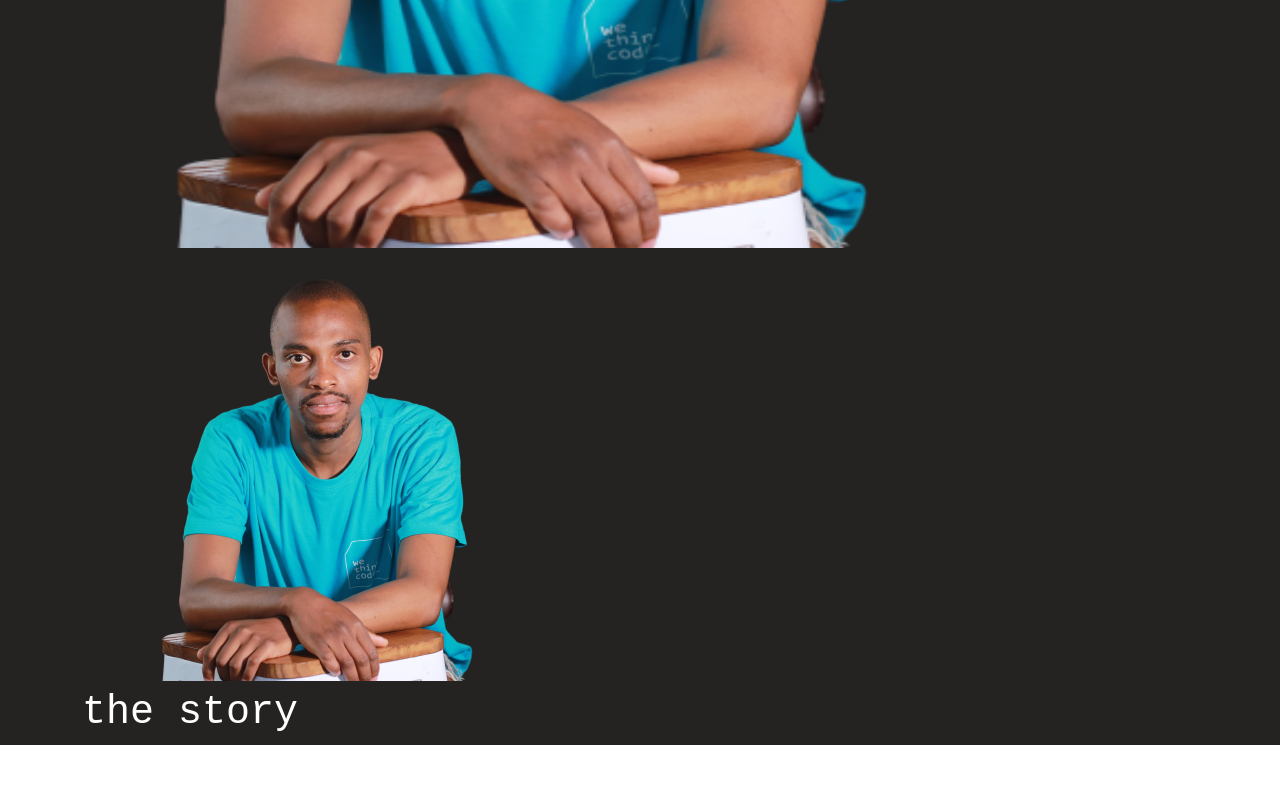
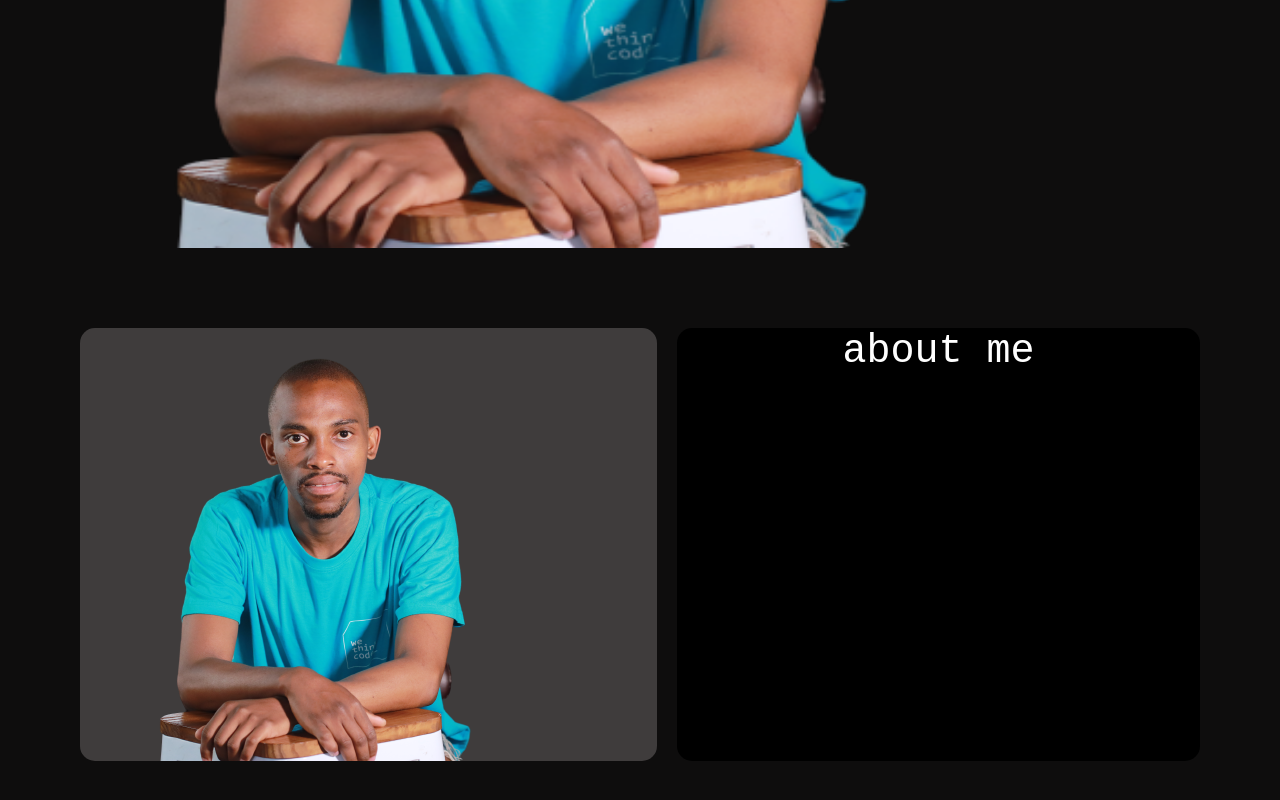
Before and after one commit to SEOKAMELA/Portfolio, a React (Create React App) app: page / in a window 1280 px wide. Shown: the part 552-1352 px from the top of the page. Before the commit the page ends 1297 px from the top, so only its background shows below. Built offline with nearby package versions, Linux system fonts and the light colour scheme; a web font is replaced by a local one.

Commit message:
about page

```diff
--- a/src/App.css
+++ b/src/App.css
@@ -46,7 +46,7 @@
 }
 
 .App-body {
-  background: rgb(37, 34, 34);
+  background: rgb(14, 13, 13);
   color: white;
   min-height: 100vh;
   /* width: 100%;
--- a/src/views/screen_one/Screen_one.css
+++ b/src/views/screen_one/Screen_one.css
@@ -10,7 +10,7 @@
 
 }
 
-.header-about .my-name {
+.header-about, .my-name {
     margin-top: 20;
     font-size: 200%;
     /* font-size: clamp(2rem, 10vw, 3rem); */
--- a/src/views/screen_two/Screen_two.css
+++ b/src/views/screen_two/Screen_two.css
@@ -1,4 +1,29 @@
-.about-me .about{
+#about-me {
+    padding: 80px;
+    display: flex;
+}
+.pic-col {
 
-    color: red;
+    background-color: #3f3c3c;
+    margin-right: 20px;
+    color: #ababab;
+
+    display: flex;
+    justify-content: space-between;
+    flex-basis: wrap;
+    border-radius: 15px;
+
+
 }
+
+.about-col {
+    flex: 1;
+    border-radius: 15px;
+    background: rgb(0, 0, 0);
+}
+
+
+
+.about-col, .h1 {
+    text-align:center;
+}
--- a/src/views/screen_two/Screen_two.jsx
+++ b/src/views/screen_two/Screen_two.jsx
@@ -1,22 +1,21 @@
 import React from 'react';
 import image from '../../assets/me.png'
+import './Screen_two.css'
 
 const ScreenTwo = () => {
     return (
-        <div id="whoami">
-            <div className="container">
-                <div className="row">
-                    <div className="my-pitcure">
-                        <h1>
-                            <img src={image} alt="" />
-                        </h1>
-                    </div>
-                    <div className="about-me">
+        <div id="about-me">
 
-                        <h1 className='about'>the story</h1>
-                    </div>
-                </div>
+            <div class="pic-col">
+                <img src={image} alt="" />
             </div>
+
+            <div class="about-col">
+                <h1>
+                    about me
+                </h1>
+            </div>
+
         </div>
     );
 }
```
